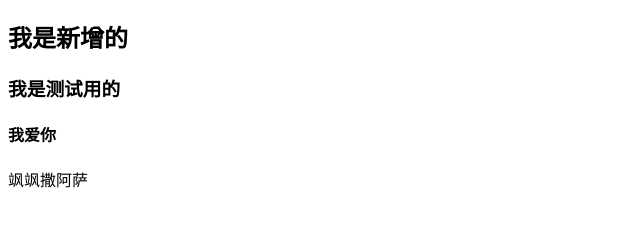
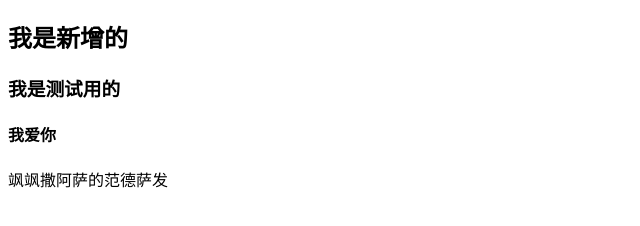
Before and after one commit to 18895684046/zzFirst, a plain HTML site: page index.html in a window 1280 px wide. Shown: the part 70-296 px from the top of the page, without its empty margins (0-640 px from the left). Drawn offline with Linux system fonts and the light colour scheme.

Commit message:
测试一次

```diff
--- a/index.html
+++ b/index.html
@@ -10,6 +10,6 @@
     <h2>我是新增的</h2>
     <h3>我是测试用的</h3>
     <h4>我爱你</h4>
-    飒飒撒阿萨
+    飒飒撒阿萨的范德萨发
 </body>
 </html>
```
